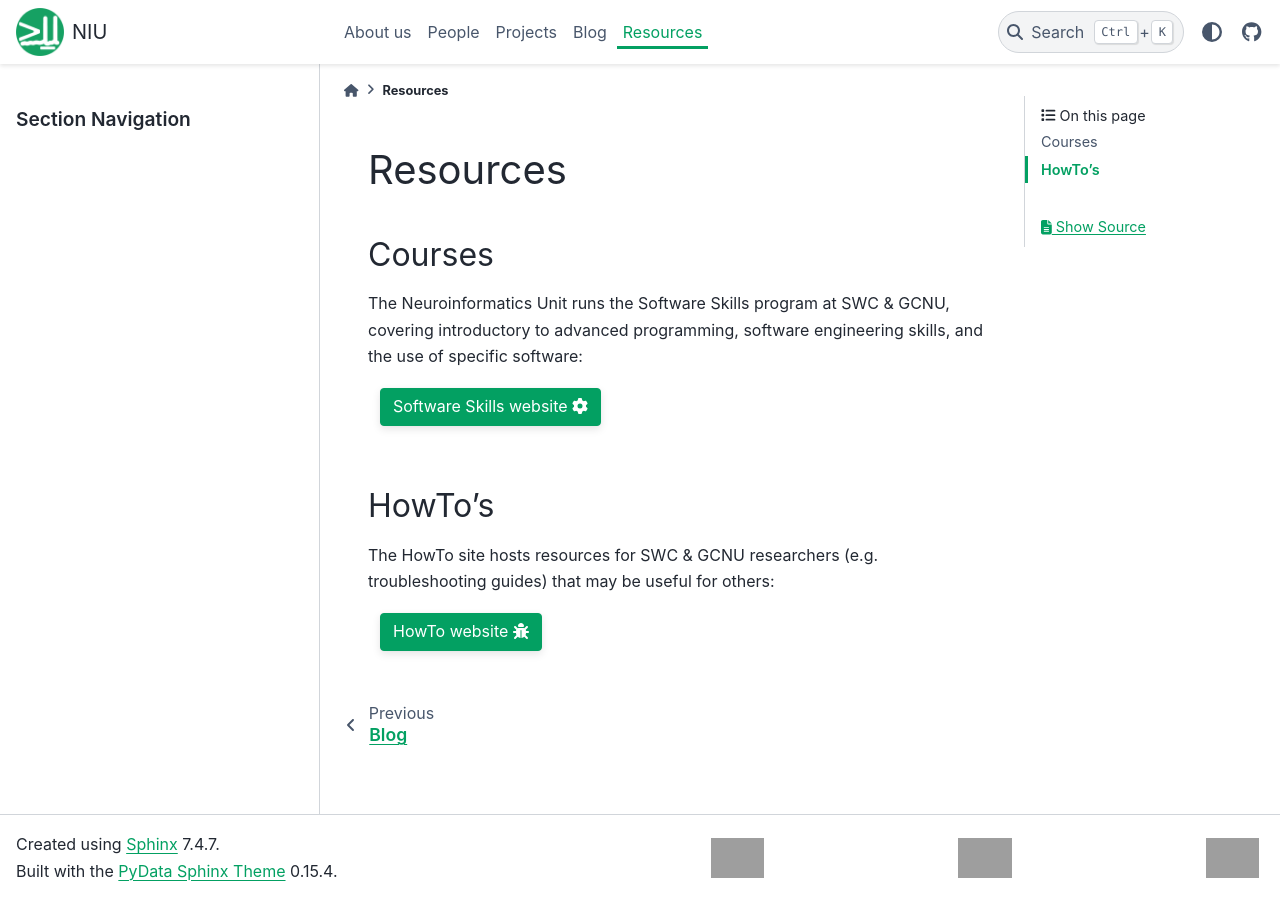
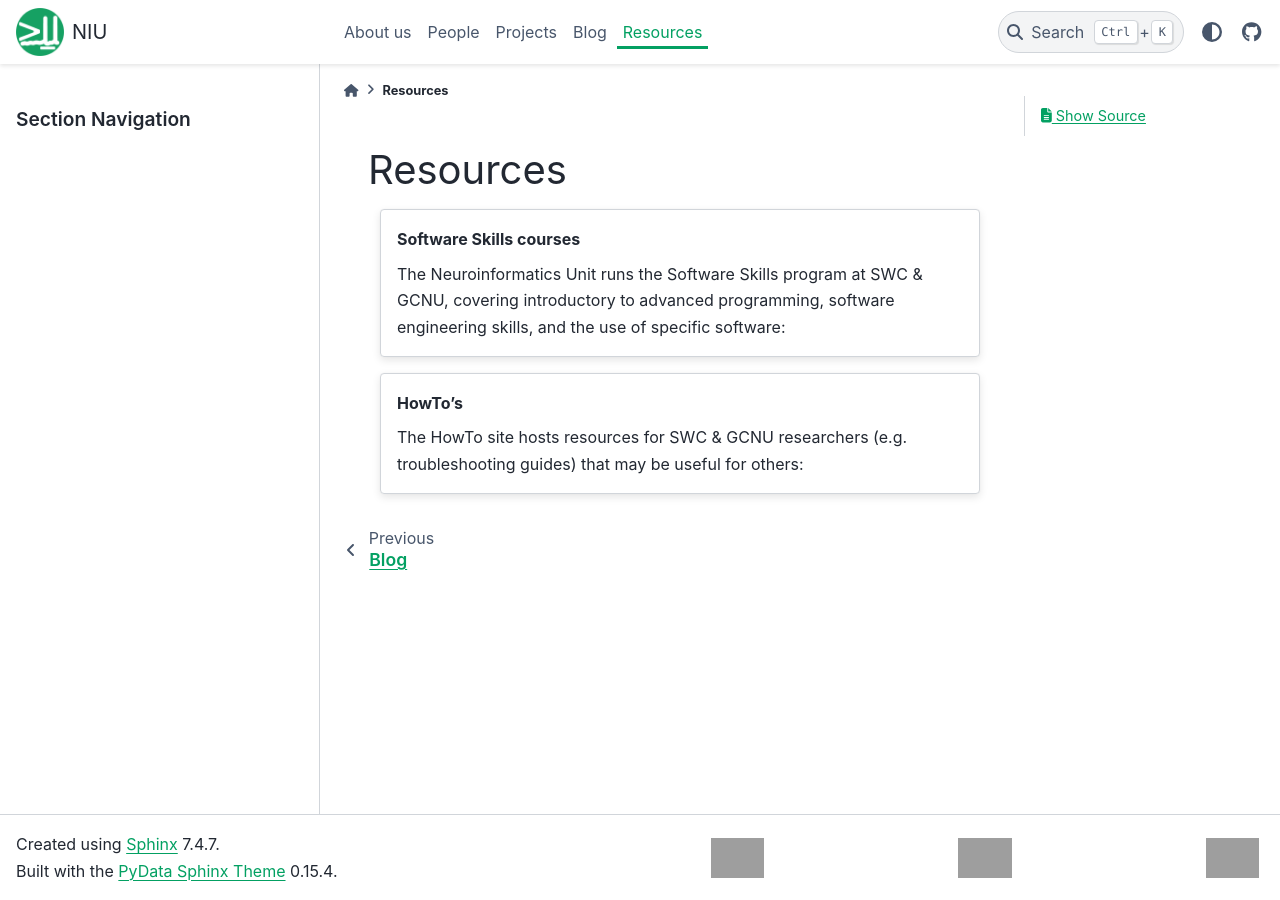
Before and after one commit to neuroinformatics-unit/neuroinformatics-unit.github.io, a Sphinx documentation site: the page built from docs/source/resources.md, in a window 1280 px wide. Built offline with Sphinx 7.4.7 and the PyData theme 0.15.4, drawn with Linux system fonts in a browser that asks for light colours; grey boxes are pictures that could not be loaded.

Commit message:
Convert resources to cards

```diff
--- a/docs/source/resources.md
+++ b/docs/source/resources.md
@@ -1,40 +1,15 @@
 # Resources
 
-## Courses
+::::{grid} 1 1 1 1
+:gutter: 3
 
+:::{grid-item-card} Software Skills courses
+:link: https://software-skills.neuroinformatics.dev
 The Neuroinformatics Unit runs the Software Skills program at SWC & GCNU, covering introductory to advanced programming, software engineering skills, and the use of specific software:
+:::
 
-<div class="sd-container-fluid sd-sphinx-override sd-mb-4 docutils">
-    <div class="sd-row sd-row-cols-2 sd-row-cols-xs-2 sd-row-cols-sm-2 sd-row-cols-md-2 sd-row-cols-lg-2 docutils">
-        <div class="sd-col sd-d-flex-column sd-col-auto sd-col-xs-auto sd-col-sm-auto sd-col-md-auto sd-col-lg-auto docutils">
-            <p class="sd-text-left">
-                <a class="sd-sphinx-override sd-btn sd-text-wrap sd-btn-primary sd-shadow-sm reference external" href="https://software-skills.neuroinformatics.dev" target="_blank">
-                    <span>
-                        Software Skills website
-                        <span class="fa fa-gear">
-                        </span>
-                    </span>
-                </a>
-            </p>
-        </div>
-    </div>
-</div>
-
-## HowTo's
+:::{grid-item-card} HowTo's
+:link: https://howto.neuroinformatics.dev
 The HowTo site hosts resources for SWC & GCNU researchers (e.g. troubleshooting guides) that may be useful for others:
-
-<div class="sd-container-fluid sd-sphinx-override sd-mb-4 docutils">
-    <div class="sd-row sd-row-cols-2 sd-row-cols-xs-2 sd-row-cols-sm-2 sd-row-cols-md-2 sd-row-cols-lg-2 docutils">
-        <div class="sd-col sd-d-flex-column sd-col-auto sd-col-xs-auto sd-col-sm-auto sd-col-md-auto sd-col-lg-auto docutils">
-            <p class="sd-text-left">
-                <a class="sd-sphinx-override sd-btn sd-text-wrap sd-btn-primary sd-shadow-sm reference external" href="https://howto.neuroinformatics.dev" target="_blank">
-                    <span>
-                        HowTo website
-                        <span class="fa fa-bug">
-                        </span>
-                    </span>
-                </a>
-            </p>
-        </div>
-    </div>
-</div>
+:::
+::::
```
